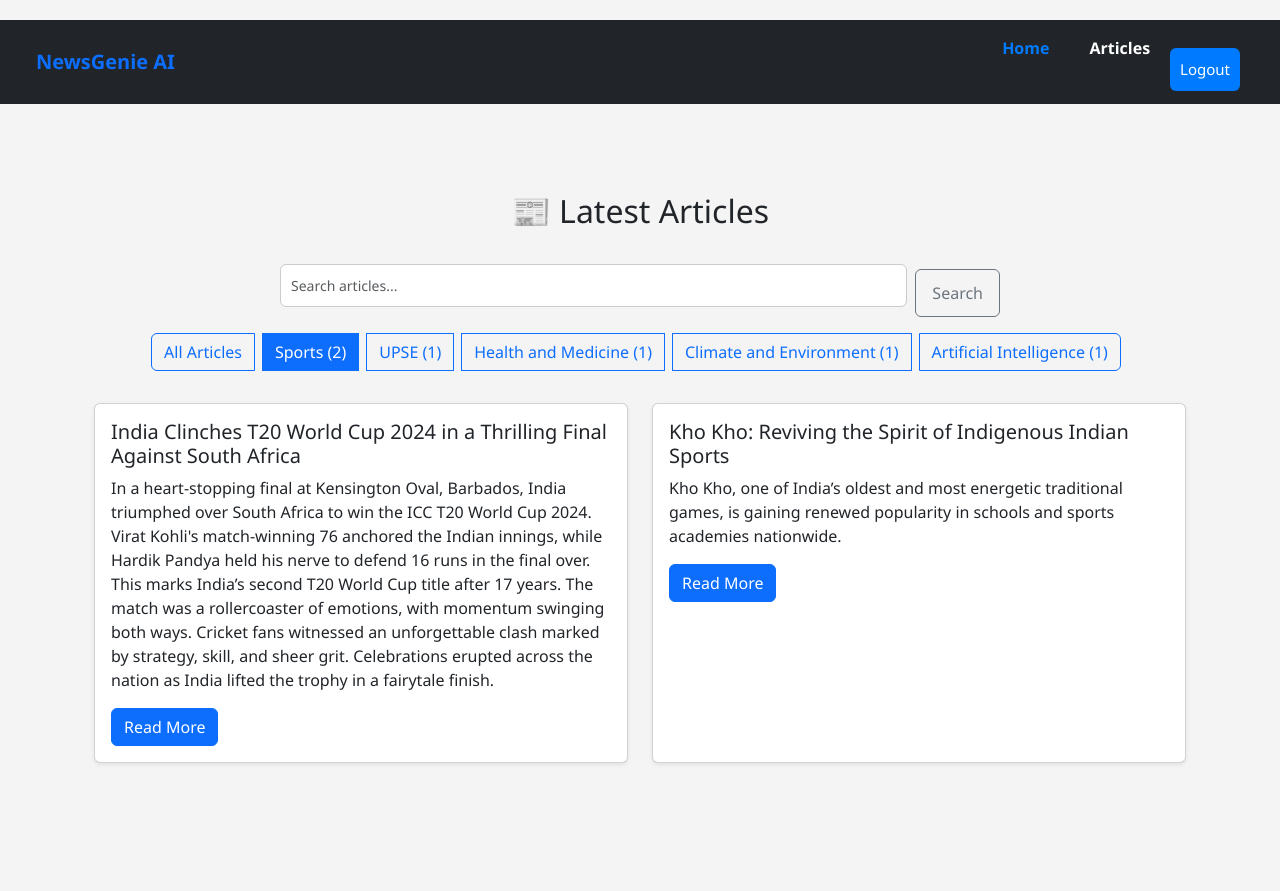
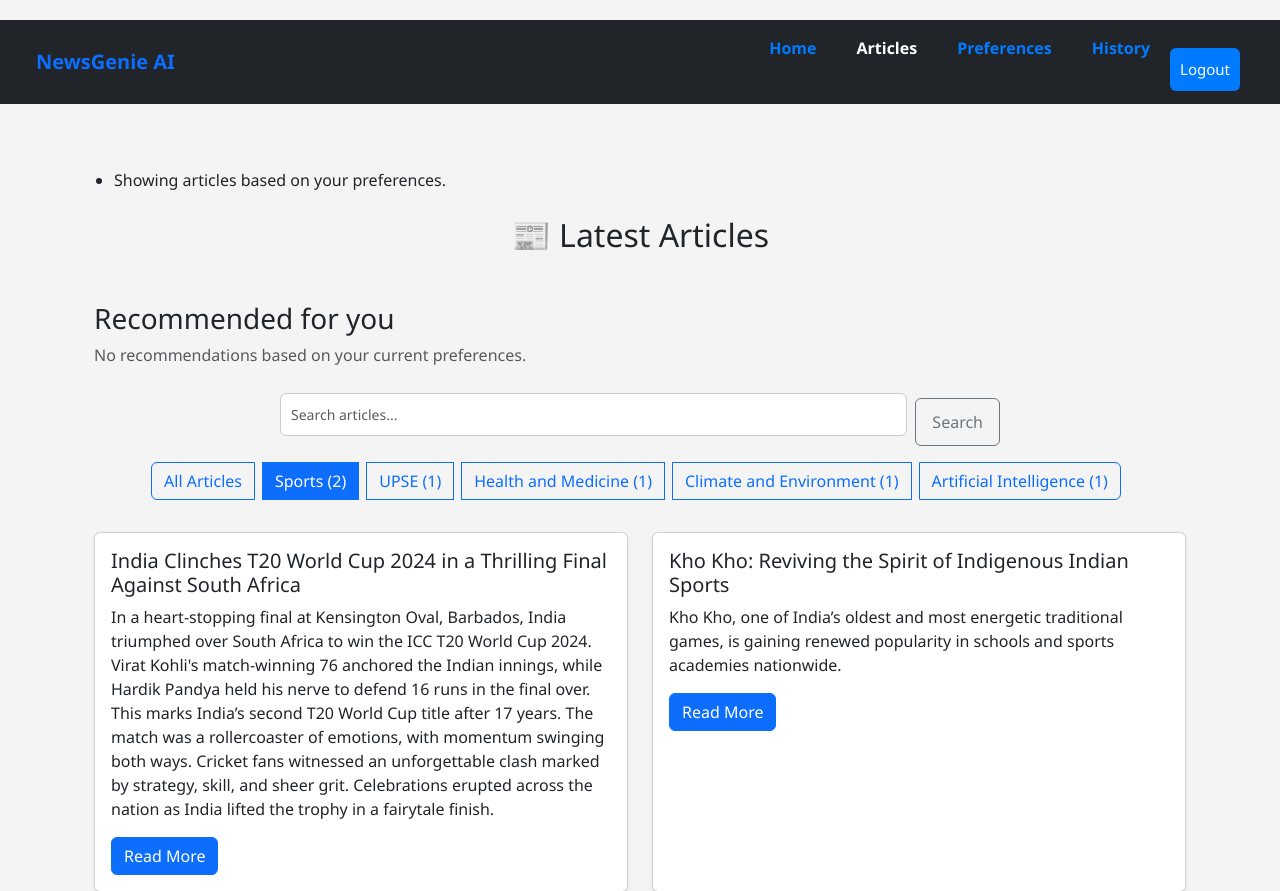
Before and after one commit to RongalaPravalika/bytenews, a Django app: a page that uses templates/base.html in a window 1280 px wide. Shown: the top 891 px of the page. Before the commit the page ends 764 px from the top, so only its background shows below. Run offline with Django 5.2, Linux system fonts and the light colour scheme; a user stored in the database is signed in; data comes from the database, SQL or seed files in the repository; both versions use the stored data as it was after the commit.

Commit message:
Updated exixting files

```diff
--- a/bytenews/urls.py
+++ b/bytenews/urls.py
@@ -7,6 +7,7 @@ from news.views import landing_page
 
 urlpatterns = [
     path('admin/', admin.site.urls),
+    path('users/', include('users.urls')),
 
     # ✅ Home page goes to landing page
     path('', landing_page, name='landing'),
@@ -20,6 +21,4 @@ urlpatterns = [
     path('logout/', auth_views.LogoutView.as_view(template_name='registration/logged_out.html'), name='logout'),
     path('logged_out/', TemplateView.as_view(template_name='registration/logged_out.html')),
 
-    # Optional: users routes if needed
-    path('users/', include('users.urls')),
 ]
--- a/news/admin.py
+++ b/news/admin.py
@@ -8,6 +8,7 @@ from django.contrib import admin
 # Register your models here.
 from django.contrib import admin
 from .models import Category, Article, UserPreference, ReadingHistory
+
 
 @admin.register(Category)
 class CategoryAdmin(admin.ModelAdmin):
--- a/news/models.py
+++ b/news/models.py
@@ -6,11 +6,11 @@ class Category(models.Model):
     name = models.CharField(max_length=100)
     description = models.TextField(blank=True)
 
-    def _str_(self):  # ✅ fixed
+    def __str__(self):  # ✅ fixed
         return self.name
 
     class Meta:
-        verbose_name_plural = "Categories"
+        ordering = ['name']
 
 class Article(models.Model):
     title = models.CharField(max_length=200)
@@ -40,5 +40,7 @@ class ReadingHistory(models.Model):
     article = models.ForeignKey(Article, on_delete=models.CASCADE)
     read_at = models.DateTimeField(auto_now_add=True)
 
-    def _str_(self):  # ✅ fixed
+    def __str__(self):
         return f"{self.user.username} read {self.article.title}"
+    class Meta:
+        unique_together = ('user', 'article')
--- a/news/templates/news/article_list.html
+++ b/news/templates/news/article_list.html
@@ -1,8 +1,28 @@
+
 {% extends 'base.html' %}
 {% block content %}
 <div class="container mt-4">
 
   <h2 class="mb-4 text-center">📰 Latest Articles</h2>
+  {% if user.is_authenticated %}
+  <div class="recommendations mt-5">
+    <h3>Recommended for you</h3>
+    {% if recommendations %}
+      <ul>
+        {% for article in recommendations %}
+          <li>
+            <a href="{% url 'article_detail' article.pk %}">{{ article.title }}</a>
+            <small>({{ article.published_date|date:"F j, Y" }})</small>
+          </li>
+        {% endfor %}
+      </ul>
+    {% else %}
+      <p class="text-muted">No recommendations based on your current preferences.</p>
+    {% endif %}
+  </div>
+{% endif %}
+
+
 
   <!-- ✅ Filter Section: Search Bar + Categories -->
   <div class="mb-4">
--- a/news/urls.py
+++ b/news/urls.py
@@ -1,7 +1,13 @@
 from django.urls import path
 from .views import ArticleListView, ArticleDetailView
+from . import views
+
 
 urlpatterns = [
     path('', ArticleListView.as_view(), name='home'),  # ✅ This name='home' must exist!
     path('<int:pk>/', ArticleDetailView.as_view(), name='article_detail'),
+    path('history/', views.reading_history, name='reading_history'),
+    # news/urls.py
+    path('articles/<int:pk>/', ArticleDetailView.as_view(), name='article_detail'),
+
 ]
--- a/news/views.py
+++ b/news/views.py
@@ -3,13 +3,27 @@ from django.db.models import Count, Q
 from .models import Article, Category
 from django.shortcuts import render
 from django.views.generic import TemplateView
+from django.views.generic import DetailView
+from .models import Article, ReadingHistory  # Make sure ReadingHistory is imported
+
+from django.contrib import messages
+from .models import Article
+from news.models import UserPreference  # ensure this is imported
+
+
+# news/views.py
+from django.contrib.auth.decorators import login_required
+from django.shortcuts import render
+from news.models import ReadingHistory
+import logging
+logger = logging.getLogger(__name__)
 
 
 class ArticleListView(ListView):
     model = Article
     template_name = 'news/article_list.html'
     context_object_name = 'articles'
-    paginate_by = 6
+    paginate_by = 10
 
     def get_queryset(self):
         queryset = Article.objects.all().order_by('-published_date')
@@ -28,20 +42,67 @@ class ArticleListView(ListView):
                 Q(summary__icontains=query) |
                 Q(category__name__icontains=query)
             ).distinct()
+        if self.request.user.is_authenticated:
+            try:
+                preferences = self.request.user.userpreference.preferred_categories.all()
+                if preferences.exists():
+                    queryset = queryset.filter(category__in=preferences).distinct()
+                    messages.info(self.request, "Showing articles based on your preferences.")
+                else:
+                    messages.info(self.request, "No preferences set. Showing all articles.")
+            except UserPreference.DoesNotExist:
+                messages.info(self.request, "No preferences found. Showing all articles.")
 
         return queryset
+        # Personalized filtering based on user preferences
+
 
     def get_context_data(self, **kwargs):
         context = super().get_context_data(**kwargs)
+        context['categories'] = Category.objects.all()
         context['categories'] = Category.objects.annotate(article_count=Count('article'))
         context['current_category'] = self.request.GET.get('category', '')
         context['query'] = self.request.GET.get('q', '')
+        context['recommendations'] = []
+
+
+        if self.request.user.is_authenticated:
+            try:
+                user_preferences = self.request.user.userpreference.preferred_categories.all()
+                logger.info(f"User preferences: {user_preferences}")
+
+                if user_preferences.exists():
+                    preferred_articles = Article.objects.filter(category__in=user_preferences)
+
+                    read_article_ids = ReadingHistory.objects.filter(
+                        user=self.request.user
+                    ).values_list('article__id', flat=True)
+
+                    recommendations = preferred_articles.exclude(
+                        id__in=read_article_ids
+                    ).order_by('-published_date')[:5]
+
+                    context['recommendations'] = recommendations
+                    logger.info(f"Recommendations: {recommendations}")
+            except UserPreference.DoesNotExist:
+                logger.warning("No UserPreference found for user.")
+
         return context
+
 
 class ArticleDetailView(DetailView):
     model = Article
     template_name = 'news/article_detail.html'
     context_object_name = 'article'
+
+    def get_object(self, queryset=None):
+        obj = super().get_object(queryset)
+
+        if self.request.user.is_authenticated:
+            ReadingHistory.objects.get_or_create(user=self.request.user, article=obj)
+
+        return obj
+
 
 class HomePageView(TemplateView):
     template_name = 'news/homepage.html'
@@ -49,3 +110,11 @@ class HomePageView(TemplateView):
 
 def landing_page(request):
     return render(request, 'landing.html')
+
+
+@login_required
+def reading_history(request):
+    history = ReadingHistory.objects.filter(
+        user=request.user
+    ).select_related('article').order_by('-read_at')
+    return render(request, 'news/reading_history.html', {'history': history})
--- a/templates/base.html
+++ b/templates/base.html
@@ -35,6 +35,15 @@
                     <li class="nav-item">
                         <a class="nav-link {% if request.path == '/articles/' %}active{% endif %}" href="{% url 'home' %}">Articles</a>
                     </li>
+                    <li class="nav-item">
+                        <a class="nav-link {% if request.path == '/preferences/' %}active{% endif %}" href="{% url 'users:preferences' %}">Preferences</a>
+
+                    </li>
+                    <li class="nav-item">
+                        <a class="nav-link {% if request.path == '/History/' %}active{% endif %}" href="{% url 'reading_history' %}">History</a>
+
+                    </li>
+
                     <form class="navbar-brand" method="post" action="{% url 'logout' %}">
   {% csrf_token %}
   <button type="submit">Logout</button>
@@ -48,6 +57,7 @@
                             <a class="nav-link" href="{% url 'register' %}">Register</a>
                         </li>
                     {% endif %}
+
                 </ul>
             </div>
         </div>
@@ -55,6 +65,16 @@
 
     <!-- ✅ Page Content -->
     <main class="container mt-4">
+        {% if messages %}
+  <ul class="messages">
+    {% for message in messages %}
+      <li {% if message.tags %} class="{{ message.tags }}" {% endif %}>
+        {{ message }}
+      </li>
+    {% endfor %}
+  </ul>
+{% endif %}
+
         {% block content %}
         {% endblock %}
     </main>
--- a/users/urls.py
+++ b/users/urls.py
@@ -2,9 +2,11 @@ from django.urls import path
 from django.contrib.auth import views as auth_views
 from . import views
 from .views import register
+app_name = 'users'
 urlpatterns = [
     path('register/', register, name='register'),
     path('login/', auth_views.LoginView.as_view(), name='login'),
     path('logout/', auth_views.LogoutView.as_view(), name='logout'),
+    path('preferences/', views.preferences, name='preferences'),
 
 ]
```
Also changed, not shown: news/templates/news/reading_history.html (added, +18 -0 lines), users/forms.py (+13 -0 lines), users/templates/users/preferences.html (added, +12 -0 lines), users/views.py (+44 -0 lines), db.sqlite3, news/migrations/0002_alter_category_options_and_more.py (added).
